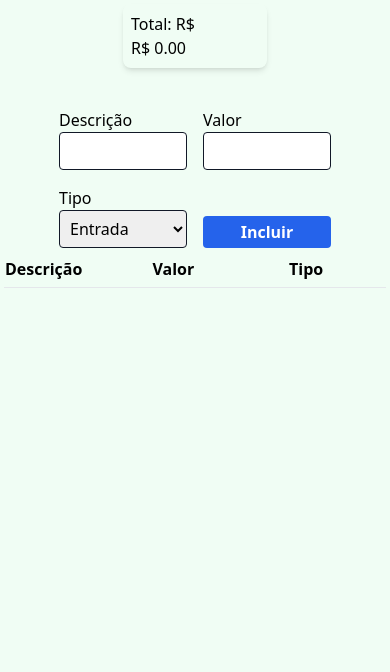
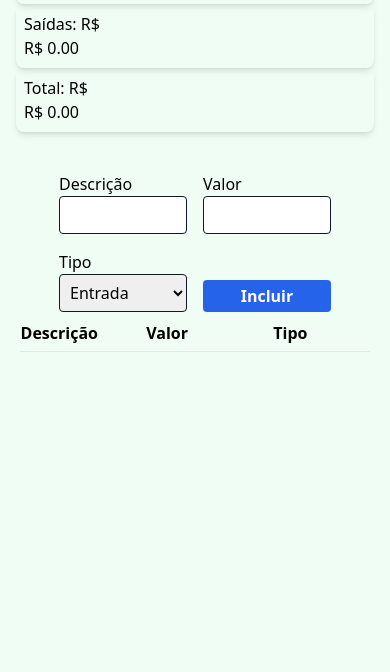
Before and after one commit to MariaEduardadr/gerenciador-despesas, a website: page index.html in a window 390 px wide. Shown: the part 172-844 px from the top of the page. Drawn offline with nearby package versions, Linux system fonts and the light colour scheme.

Commit message:
fix: ajuste na responsividade da tabela

```diff
--- a/index.html
+++ b/index.html
@@ -10,30 +10,30 @@
 
     <title>Gerenciador de Despesas</title>
 </head>
-<body>
+<body  class="min-h-screen bg-green-50">
 
-    <header class="w-full h-[420px]">
+    <header class="w-full h-[200px] flex flex-col justify-center items-center">
         <div class="w-full h-full flex flex-col justify-center items-center">
             <h1  class="text-4xl mt-4 mb-2 font-bold text-green-600">Gerenciador de Despesas</h1>
-            <main class="max-w-xl w-full flex flex-col items-center">
+            <main class="max-w-xl w-full mx-auto px-4 py-6 flex flex-col items-center">
                 <!--RESUMOS-->
-                <div class="resume flex py-2 gap-10 w-full justify-center flex-wrap">
-                    <div class="flex flex-col shadow-md rounded-lg p-2 w-36">
+                <div class="resume flex flex-wrap gap-6 justify-center w-full py-2">
+                    <div class="flex flex-col shadow-md rounded-lg p-2 w-full sm:w-36">
                         <p>Entradas: R$</p>
                         <span class="incomes">0.00</span>
                     </div>
-                    <div class="flex flex-col shadow-md rounded-lg p-2 w-36">
+                    <div class="flex flex-col shadow-md rounded-lg p-2 w-full sm:w-36">
                         <p>Saídas: R$</p>
                         <span class="expenses">0.00</span>
                     </div>
-                    <div class="flex flex-col shadow-md rounded-lg p-2 w-36">
+                    <div class="flex flex-col shadow-md rounded-lg p-2 w-full sm:w-36">
                         <p>Total: R$</p>
                         <span class="total">0.00</span>
                     </div>
                 </div>
                 <br>
                   <!--ITENS-->
-                <div class="newItem flex items-end w-full justify-center flex-wrap">
+                <div class="newItem flex flex-wrap gap-6 justify-center w-full items-end">
                     <div  class="desc flex flex-col rounded-lg p-2 w-36">
                         <label for="desc">Descrição</label>
                         <input class="border border-gray-900 rounded p-1.5" type="text" id="desc">
@@ -54,7 +54,7 @@
                     </div>
                 </div>
                 <!--TABELA-->
-                <div class="divtable w-full flex justify-center">
+                <div class="divtable w-full flex justify-center overflow-y-auto max-h-[400px]">
                     <table class="w-[98%] py-5 rounded">
                         <thead>
                             <tr>
```
